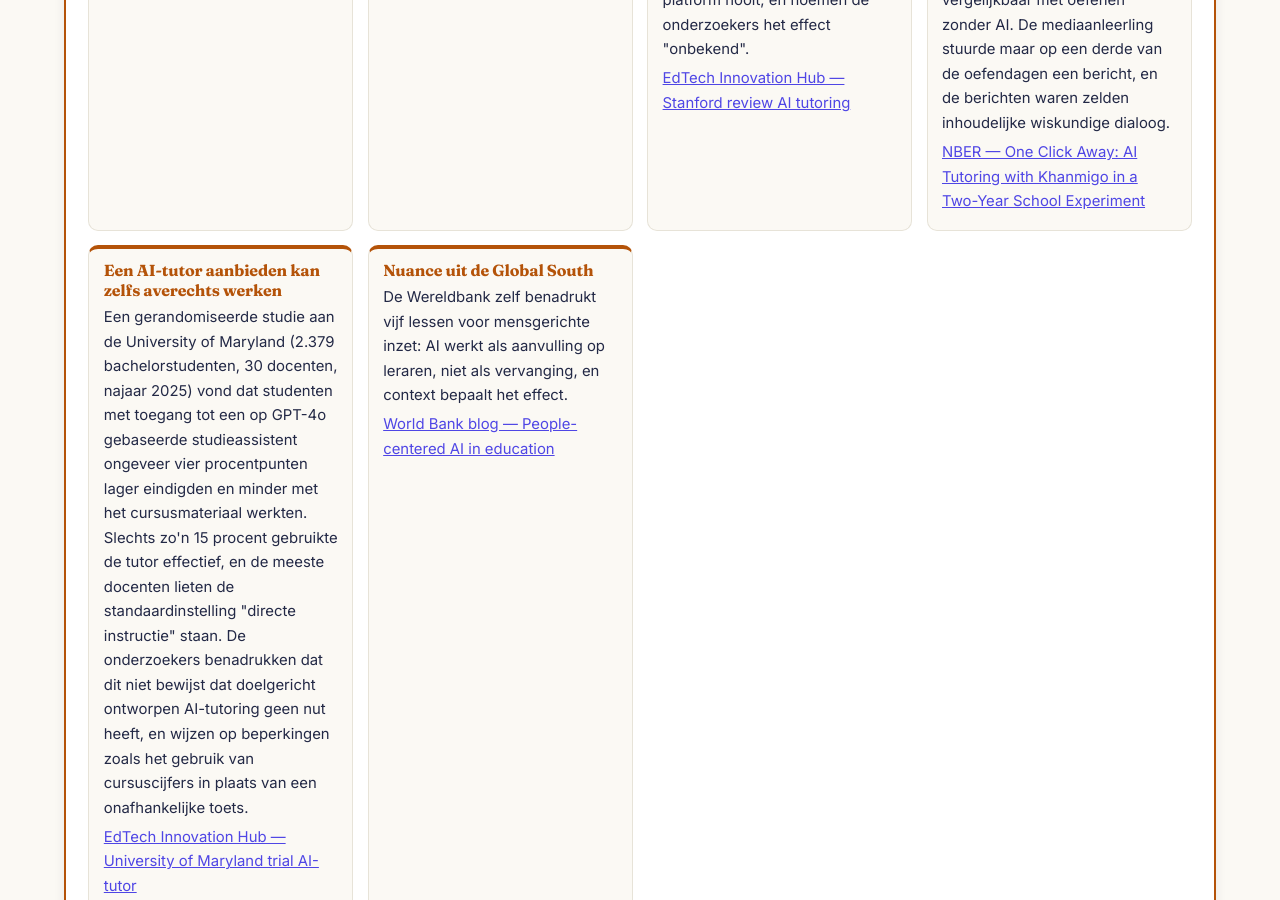
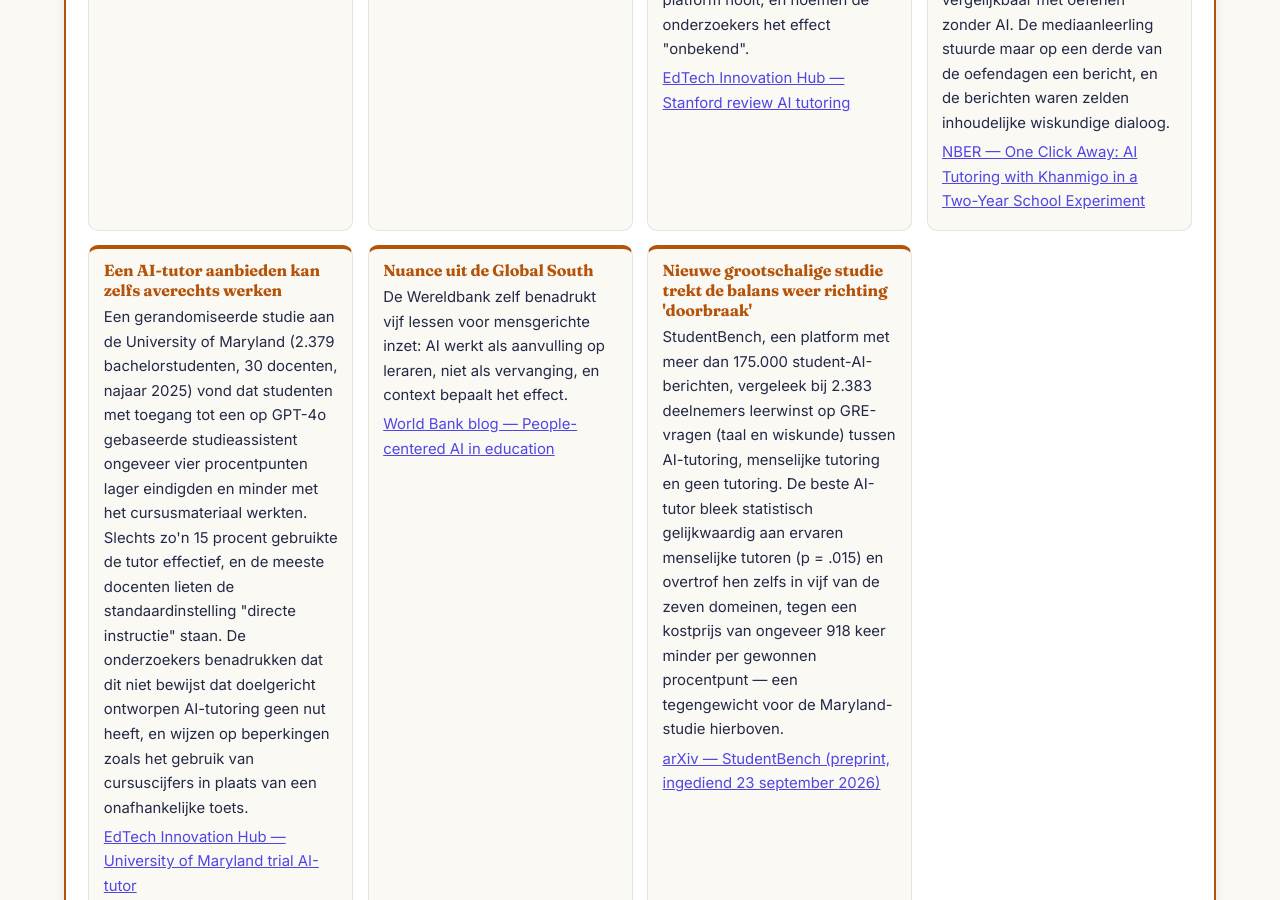
Before and after one commit to rvanbruggen/educaition, a Jekyll site: the page built from discussie.html, in a window 1280 px wide and 900 px high, scrolled down 2194 px. Built offline with Jekyll 4.4.1, drawn with Linux system fonts in a browser that asks for light colours.

Commit message:
FAQ/Ter discussie onderhoud
Nieuwe standpunt bij 'ai-tutoren': StudentBench-studie (arXiv) vindt AI-tutoring
statistisch gelijkwaardig aan menselijke tutoring en tegenwicht voor de
Maryland-studie die al in de discussie stond.

Co-Authored-By: Claude Sonnet 5 <noreply@anthropic.com>

```diff
--- a/_data/discussies.yml
+++ b/_data/discussies.yml
@@ -104,6 +104,16 @@
         aanvulling op leraren, niet als vervanging, en context bepaalt het effect.
       bron_naam: "World Bank blog — People-centered AI in education"
       bron_url: https://blogs.worldbank.org/en/education/people-centered-ai-in-education--five-lessons-from-the-global-so
+    - richting: "Nieuwe grootschalige studie trekt de balans weer richting 'doorbraak'"
+      samenvatting: >-
+        StudentBench, een platform met meer dan 175.000 student-AI-berichten, vergeleek bij
+        2.383 deelnemers leerwinst op GRE-vragen (taal en wiskunde) tussen AI-tutoring,
+        menselijke tutoring en geen tutoring. De beste AI-tutor bleek statistisch
+        gelijkwaardig aan ervaren menselijke tutoren (p = .015) en overtrof hen zelfs in vijf
+        van de zeven domeinen, tegen een kostprijs van ongeveer 918 keer minder per gewonnen
+        procentpunt — een tegengewicht voor de Maryland-studie hierboven.
+      bron_naam: "arXiv — StudentBench (preprint, ingediend 23 september 2026)"
+      bron_url: https://arxiv.org/abs/2609.28470
 
 - slug: toetsing
   vraag: "Moeten examens terug naar pen, papier en mondeling?"
```
